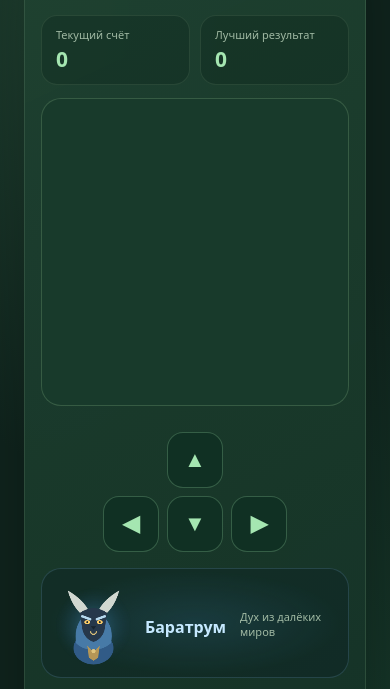
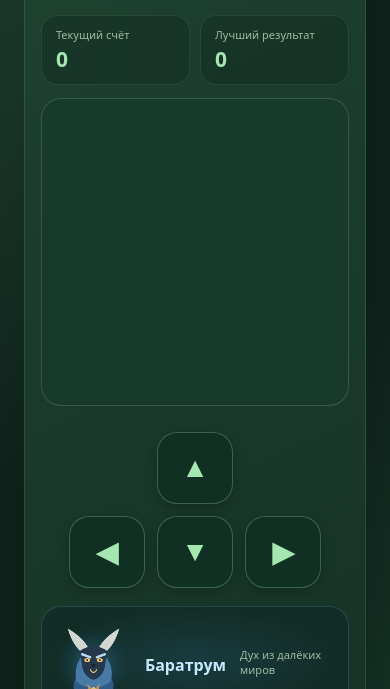
Before and after one commit to tupovdaun4-maker/snake, a plain HTML site: page index.html in a window 390 px wide. Shown: the part 140-829 px from the top of the page. Drawn offline with Linux system fonts and the light colour scheme.

Commit message:
Update index.html

```diff
--- a/index.html
+++ b/index.html
@@ -276,27 +276,29 @@
       }
     }
 
-        .mobile-controls {
+           .mobile-controls {
       display: none;
-      grid-template-columns: repeat(3, 56px);
-      grid-template-rows: repeat(2, 56px);
-      gap: 8px;
+      grid-template-columns: repeat(3, 76px);
+      grid-template-rows: repeat(2, 72px);
+      gap: 12px;
       justify-content: center;
-      margin: 14px auto 4px;
+      margin: 14px auto 6px;
       touch-action: manipulation;
     }
 
     .dir-btn {
-      border: 1px solid rgba(165, 230, 177, 0.25);
-      border-radius: 16px;
-      background: rgba(16, 48, 35, 0.85);
+      border: 1px solid rgba(165, 230, 177, 0.28);
+      border-radius: 20px;
+      background: rgba(16, 48, 35, 0.9);
       color: var(--mint);
-      font-size: 22px;
+      font-size: 28px;
       font-weight: 700;
       cursor: pointer;
       user-select: none;
       -webkit-tap-highlight-color: transparent;
+      box-shadow: 0 4px 12px rgba(0, 0, 0, 0.2);
     }
+
 
     .dir-btn:active {
       background: rgba(131, 212, 147, 0.28);
```
